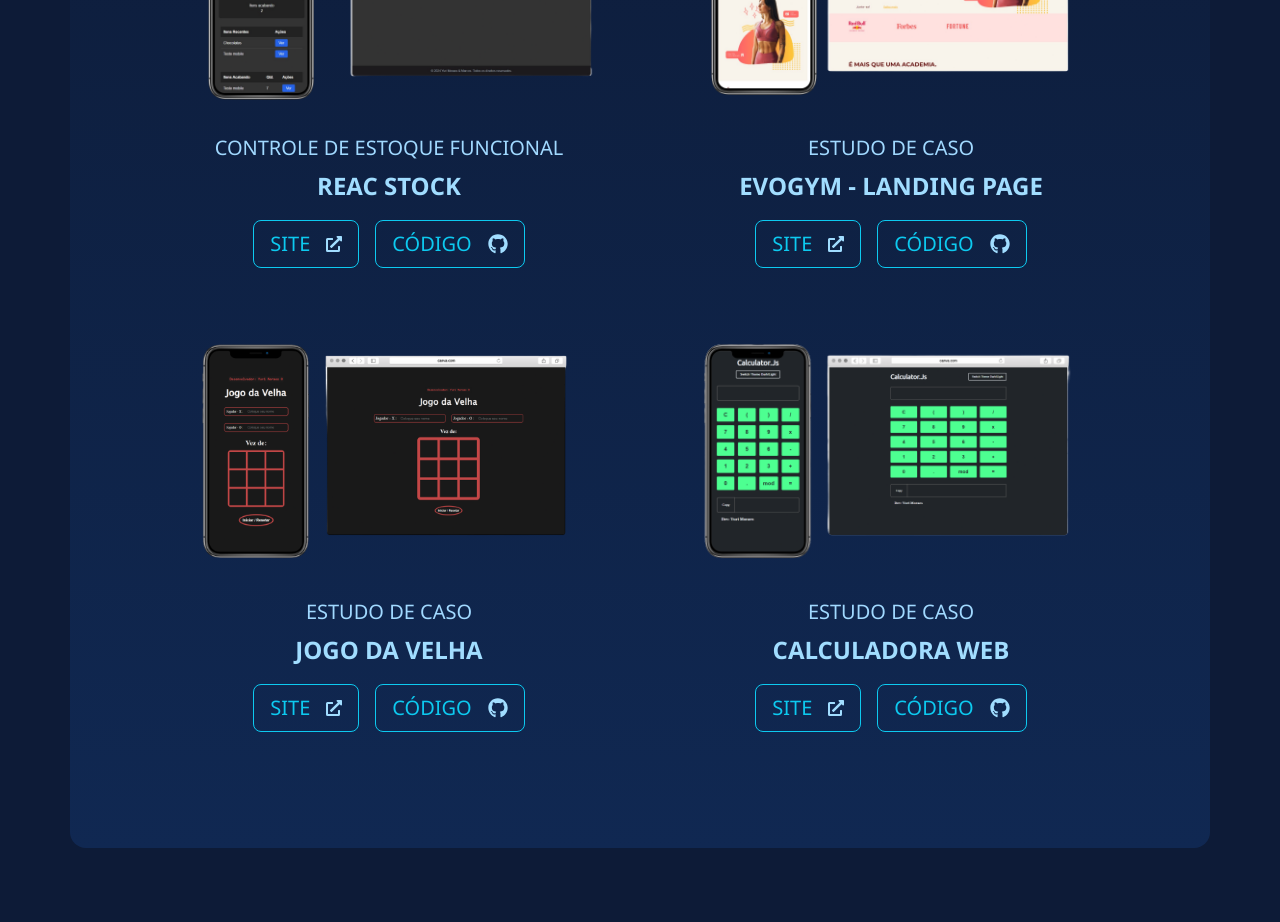
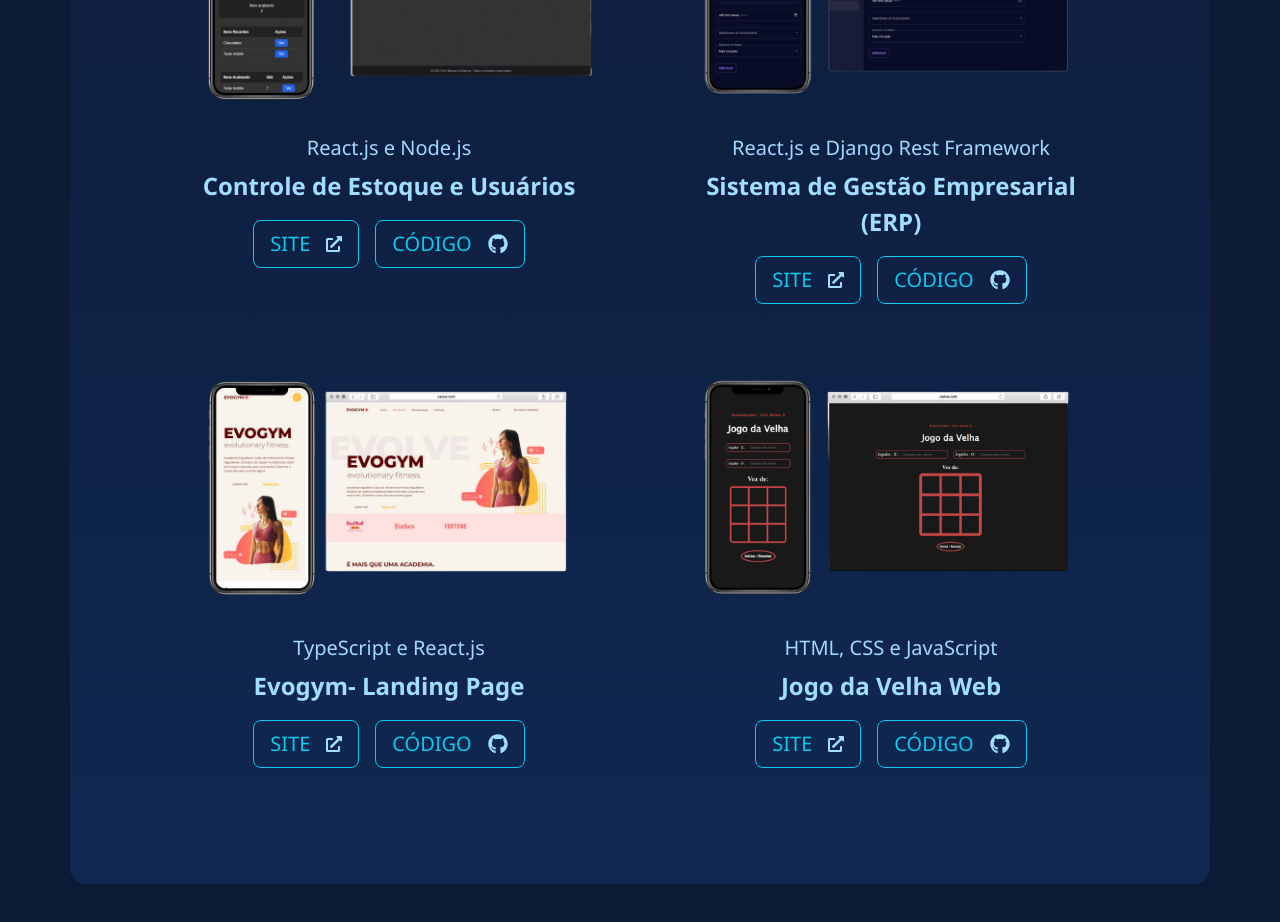
Before and after one commit to yuri-moraes/React-repository, a React (Vite) app: page /#/ in a window 1280 px wide. Shown: the part 2580-3502 px from the top of the page. Built offline with nearby package versions, Linux system fonts and the light colour scheme; a web font is replaced by a local one.

Commit message:
Added new hability and a new project

```diff
--- a/src/components/AboutProfile/Skills.tsx
+++ b/src/components/AboutProfile/Skills.tsx
@@ -13,6 +13,7 @@
   BiLogoTypescript,
   BiLogoTailwindCss,
   BiLogoPostgresql,
+  BiLogoDjango,
 } from "react-icons/bi";
 import { GrMysql } from "react-icons/gr";
 import SkillIcon from "./SkillIcon";
@@ -31,6 +32,7 @@
     { icon: BiLogoTypescript, label: "TypeScript" },
     { icon: FaReact, label: "React" },
     { icon: FaPython, label: "Python" },
+    { icon: BiLogoDjango, label: "Django" },
     { icon: FaGitAlt, label: "Git" },
     { icon: GrMysql, label: "MySQL" },
     { icon: BiLogoPostgresql, label: "PostgreSQL" },
--- a/src/pages/Projects/Projects.tsx
+++ b/src/pages/Projects/Projects.tsx
@@ -19,32 +19,32 @@
         </div>
         <div className="row d-flex justify-content-center">
           <ProjectCard
-            text="CONTROLE DE ESTOQUE FUNCIONAL"
-            description="REAC STOCK"
+            text="React.js e Node.js"
+            description="Controle de Estoque e Usuários"
             img={stockProject}
             link="https://react-stock-dev.vercel.app/"
             source="https://github.com/yuri-moraes/stock-frontend"
           />
           <ProjectCard
-            text="ESTUDO DE CASO"
-            description="EVOGYM - LANDING PAGE"
+            text="React.js e Django Rest Framework"
+            description="Sistema de Gestão Empresarial (ERP)"
+            img={calculator}
+            link="https://sistema-erp-front-end-9gig.vercel.app/"
+            source="https://github.com/yuri-moraes/sistema_erp_front_end"
+          />
+          <ProjectCard
+            text="TypeScript e React.js"
+            description="Evogym- Landing Page"
             img={evogym}
             link="https://86676157.react-gym-f52.pages.dev/"
             source="https://github.com/yuri-moraes/react-gym"
           />
           <ProjectCard
-            text="ESTUDO DE CASO"
-            description="JOGO DA VELHA"
+            text="HTML, CSS e JavaScript"
+            description="Jogo da Velha Web"
             img={jogoDaVelha}
             link="https://yuri-moraes.github.io/jogo-da-velha/"
             source="https://github.com/yuri-moraes/jogo-da-velha"
-          />
-          <ProjectCard
-            text="ESTUDO DE CASO"
-            description="CALCULADORA WEB"
-            img={calculator}
-            link="https://yuri-moraes.github.io/Calculator.js/"
-            source="https://github.com/yuri-moraes/Calculator.js"
           />
         </div>
       </section>
```
Also changed, not shown: src/assets/Mockup-4.png.
